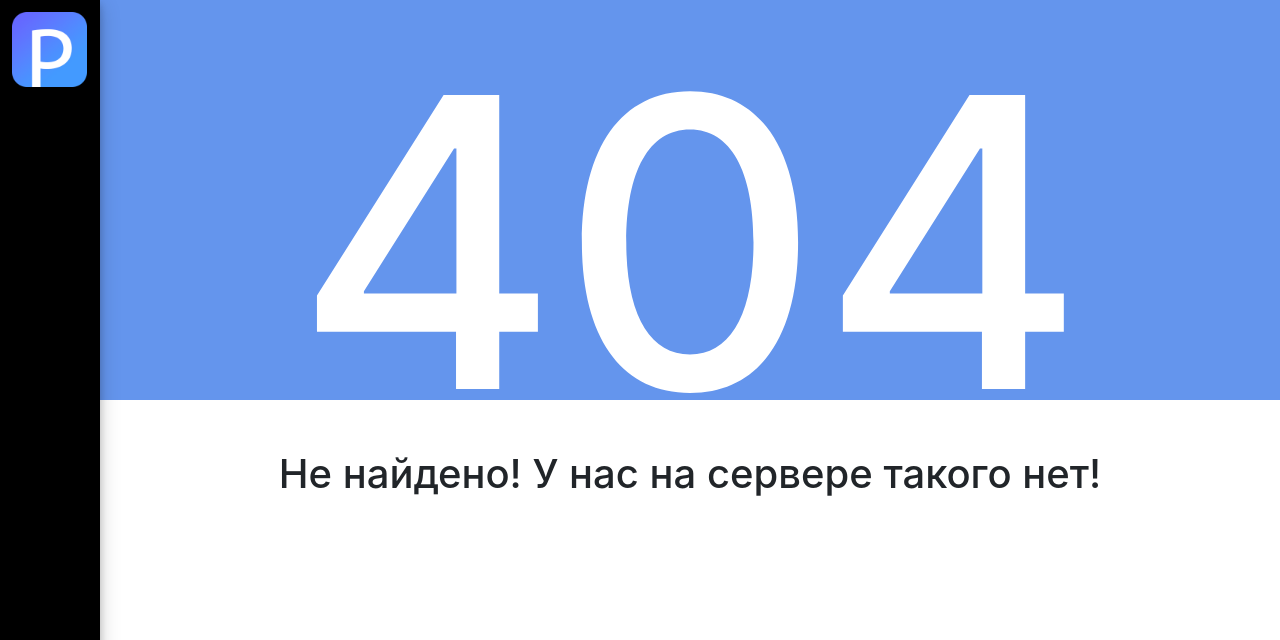
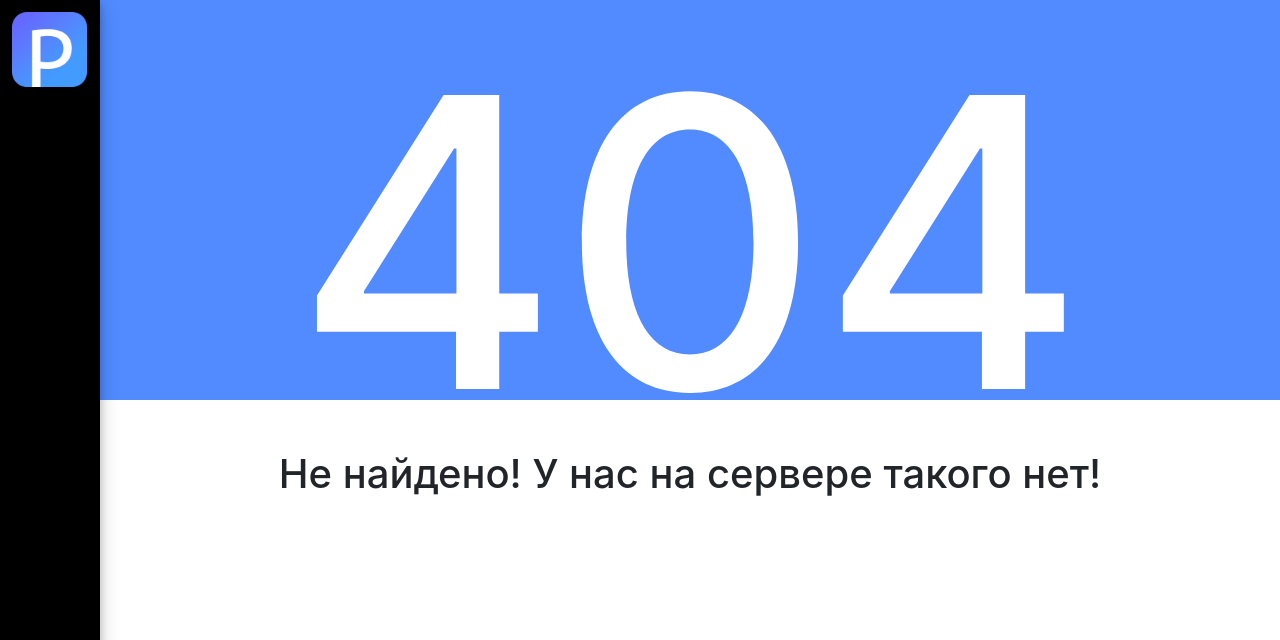
Before and after one commit to HehexOne/PuralSocialNet, a Flask app: template templates/404.html in a window 1280 px wide. Shown: the top 640 px of the page. Run offline with Flask 2, Linux system fonts and the light colour scheme; the template is opened without the code that fills it, so the values that code supplies are empty; some libraries are stand-ins or nearby versions.

Commit message:
Changed Color

```diff
--- a/static/css/profile.css
+++ b/static/css/profile.css
@@ -21,7 +21,7 @@
 
 #header_image {
     position: absolute;
-    background-color: cornflowerblue;
+    background-color: #518bff;
     left: 0;
     top: 0;
     width: 100%;
--- a/templates/404.html
+++ b/templates/404.html
@@ -4,7 +4,7 @@
 <style>
     #header_image {
         position: absolute;
-        background-color: cornflowerblue;
+        background-color: #518bff;
         left: 0;
         top: 0;
         width: 100%;
```
